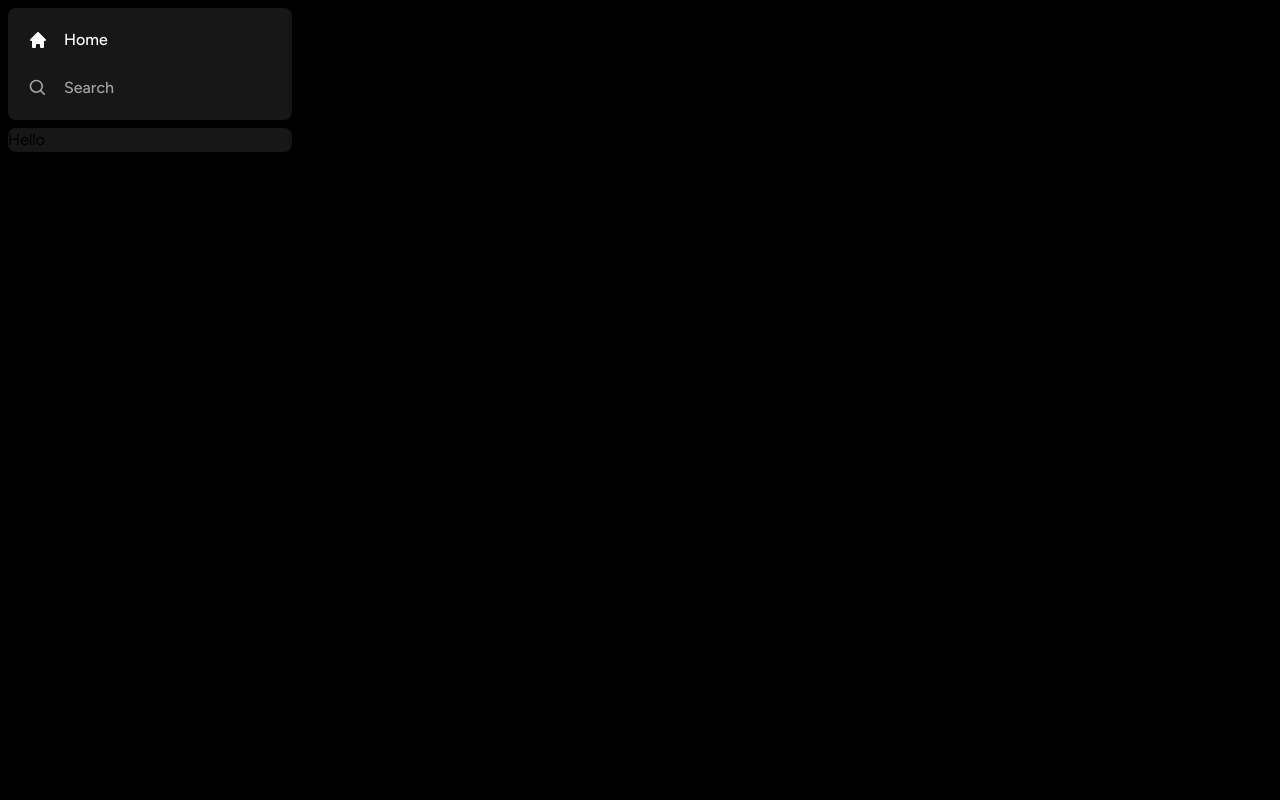
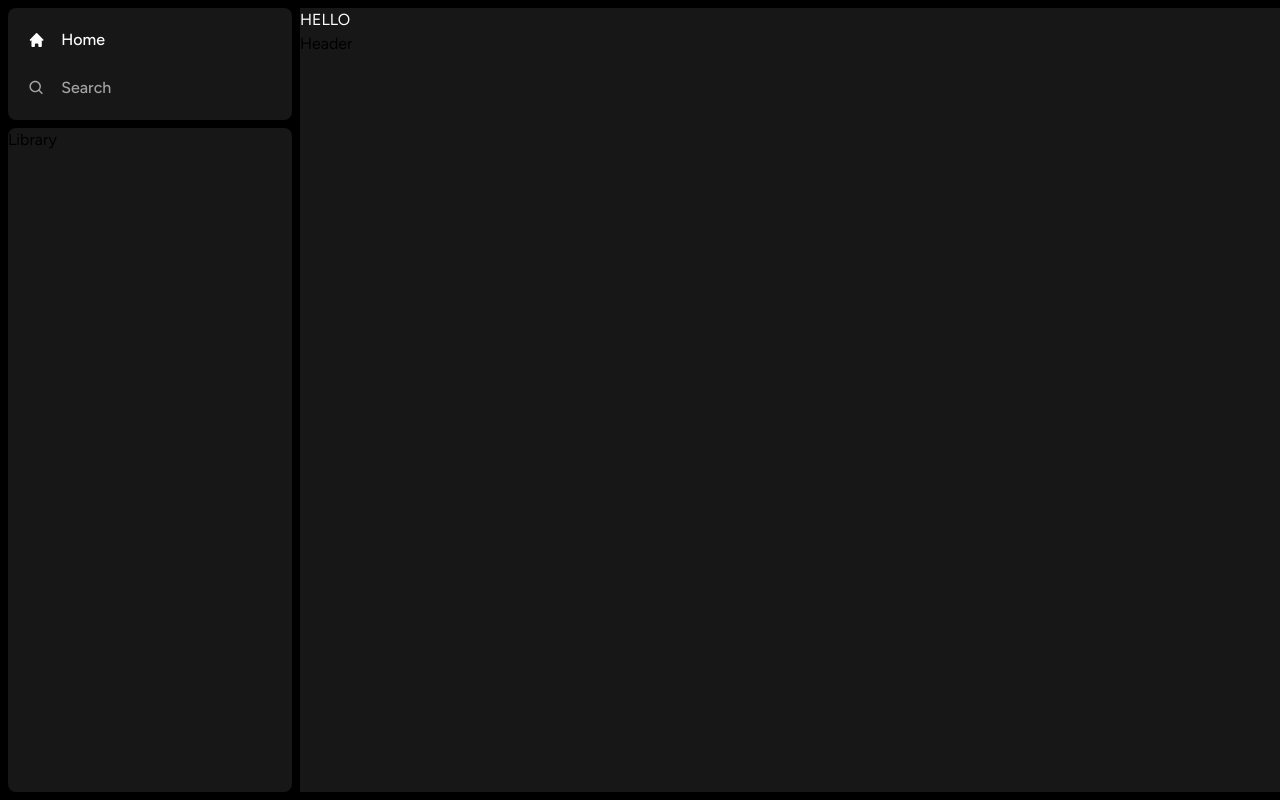
Before and after one commit to Dunderz/NextGroove, a Next.js app: page / in a window 1280 px wide. Built offline with nearby package versions, Linux system fonts and the light colour scheme.

Commit message:
SidebarItem styles, Library initial styles, Home initial styles

```diff
--- a/app/(site)/page.tsx
+++ b/app/(site)/page.tsx
@@ -1,5 +1,10 @@
 import Header from "@/components/Header";
 
 export default function Home() {
-  return <Header></Header>;
+  return (
+    <div className="h-full w-full bg-neutral-900">
+      <p className="text-white">HELLO</p>
+      <Header></Header>
+    </div>
+  );
 }
--- /dev/null
+++ b/components/Library.tsx
@@ -0,0 +1,7 @@
+"use client";
+
+const Library = () => {
+  return <div>Library</div>;
+};
+
+export default Library;
--- a/components/Sidebar.tsx
+++ b/components/Sidebar.tsx
@@ -8,6 +8,7 @@ import { BiSearch } from "react-icons/bi";
 
 import Box from "./Box";
 import SidebarItem from "./SidebarItem";
+import Library from "./Library";
 
 interface SidebarProps {
   children: React.ReactNode;
@@ -35,7 +36,7 @@ const Sidebar: React.FC<SidebarProps> = ({ children }) => {
   );
 
   return (
-    <div>
+    <div className={twMerge(`flex h-full`)}>
       <div
         className={twMerge(
           `hidden md:flex flex-col gap-y-2 h-full w-[300px] bg-black p-2`
@@ -48,10 +49,11 @@ const Sidebar: React.FC<SidebarProps> = ({ children }) => {
             ))}
           </div>
         </Box>
-        <Box>
-          <div>Hello</div>
+        <Box className="overflow-y-auto h-full">
+          <Library />
         </Box>
       </div>
+      <div className="h-full flex-1 overflow-y-auto py-2">{children}</div>
     </div>
   );
 };
--- a/components/SidebarItem.tsx
+++ b/components/SidebarItem.tsx
@@ -24,7 +24,7 @@ const SidebarItem: React.FC<SidebarItemProps> = ({
       )}
     >
       <Icon size={20} />
-      <p>{label}</p>
+      <p className="truncate w-full">{label}</p>
     </Link>
   );
 };
```
